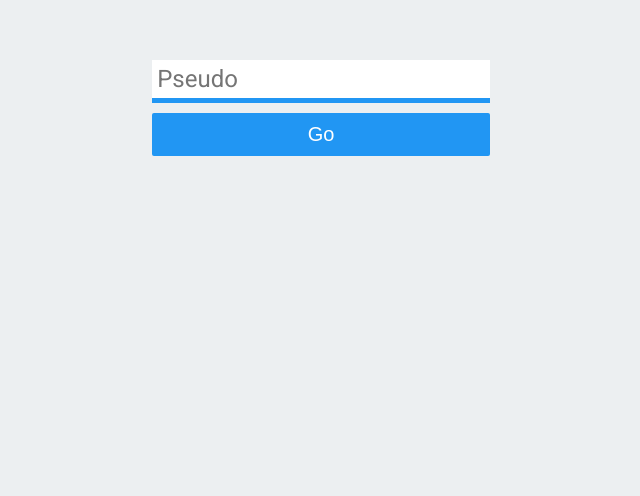
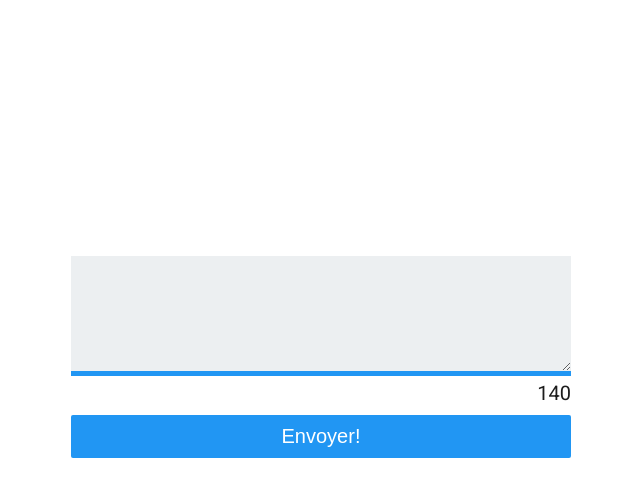
Before and after one commit to Christiansinj/chatBox, a React (Create React App) app: page / in a window 1280 px wide. Shown: the part 292-788 px from the top of the page, without its empty margins (319-959 px from the left). Built offline with nearby package versions, Linux system fonts and the light colour scheme.

Commit message:
create a component App and form

```diff
--- /dev/null
+++ b/src/components/App.js
@@ -0,0 +1,19 @@
+import React from 'react';
+import Formulaire from './Formulaire';
+
+class App extends React.Component {
+    render() {
+        return(
+            <div className="box">
+                <div>
+                    <div className="messages">
+
+                    </div>
+                    <Formulaire />
+                </div>
+            </div>
+        )
+    }
+}
+
+export default App;
--- /dev/null
+++ b/src/components/Formulaire.js
@@ -0,0 +1,18 @@
+import React from 'react';
+
+class Formulaire extends React.Component {
+    render() {
+        return(
+            <form className="form">
+            <textarea required maxLength="140"></textarea>
+
+            <div className="info">140</div>
+
+            <button type="submit">Envoyer!</button>
+
+            </form>
+        )
+    }
+}
+
+export default Formulaire;
--- a/src/index.js
+++ b/src/index.js
@@ -2,11 +2,13 @@ import React from 'react';
 import { render } from 'react-dom';
 // Components
 import Connexion from './components/Connexion';
+import App from './components/App';
 // CSS
 import './index.css';
 
 
+
 render(
-    <Connexion />,
+    <App />,
     document.getElementById('root')
 );
```
